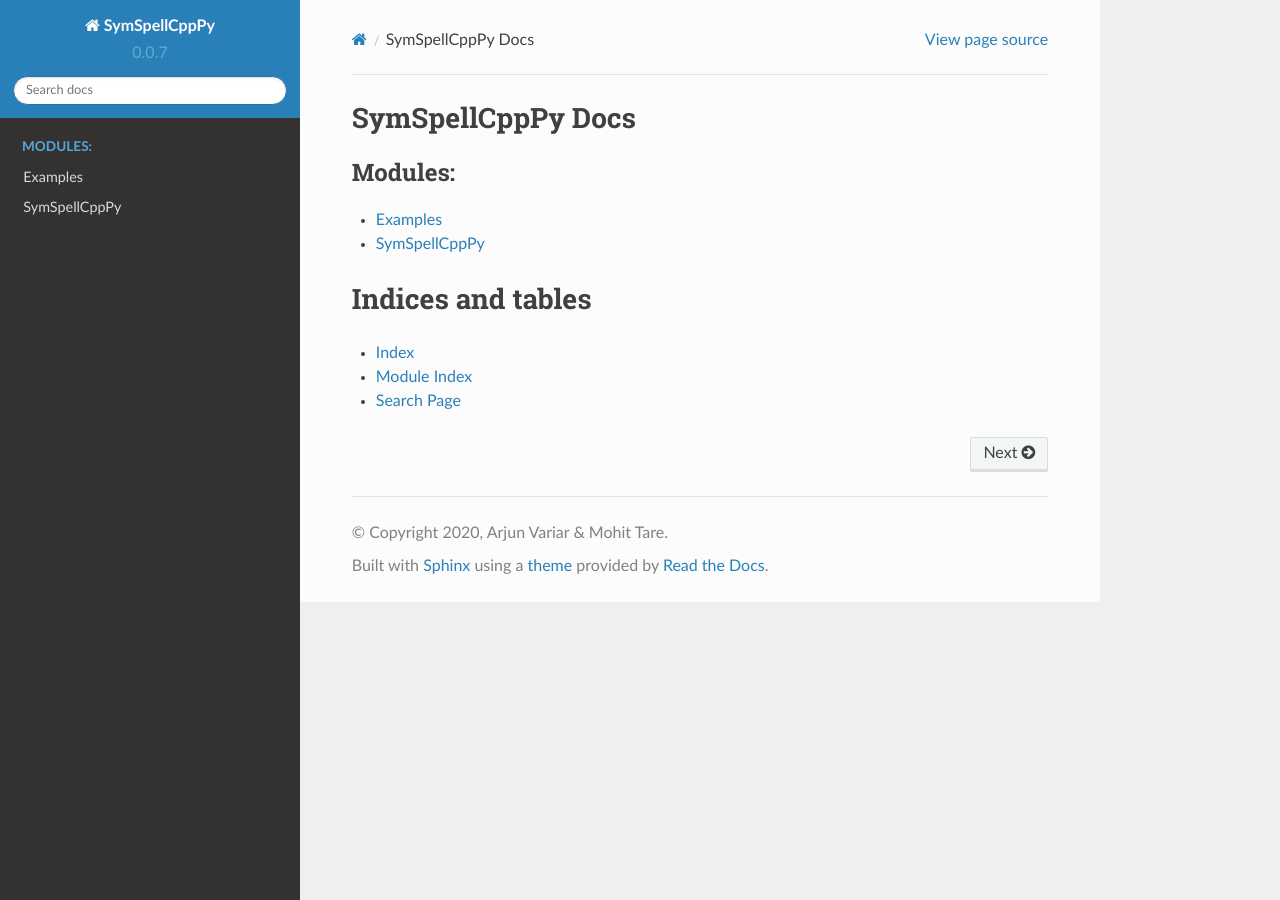
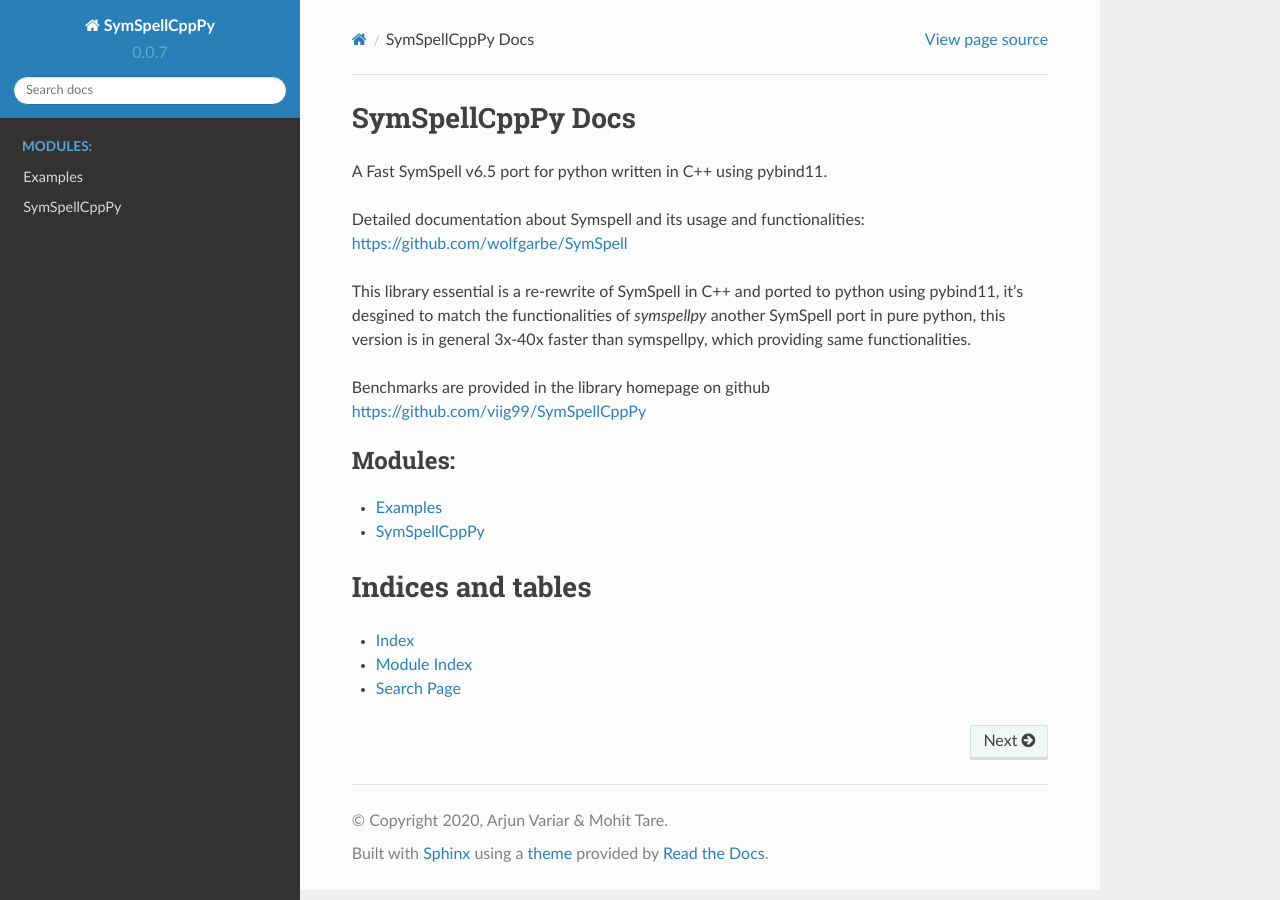
Before and after one commit to viig99/SymSpellCppPy, a Sphinx documentation site: the page built from docs/source/index.rst, in a window 1280 px wide. Built offline with Sphinx 7.4.7 and the Read the Docs theme 2.0.0, drawn with Linux system fonts in a browser that asks for light colours.

Commit message:
Adding some more info to docs.

```diff
--- a/docs/source/index.rst
+++ b/docs/source/index.rst
@@ -1,5 +1,14 @@
 SymSpellCppPy Docs
 ==================
+
+A Fast SymSpell v6.5 port for python written in C++ using pybind11.
+
+Detailed documentation about Symspell and its usage and functionalities: `<https://github.com/wolfgarbe/SymSpell>`_
+
+This library essential is a re-rewrite of SymSpell in C++ and ported to python using pybind11, it's desgined to match the functionalities of
+*symspellpy* another SymSpell port in pure python, this version is in general 3x-40x faster than symspellpy, which providing same functionalities.
+
+Benchmarks are provided in the library homepage on github `<https://github.com/viig99/SymSpellCppPy>`_
 
 .. toctree::
    :maxdepth: 2
```
